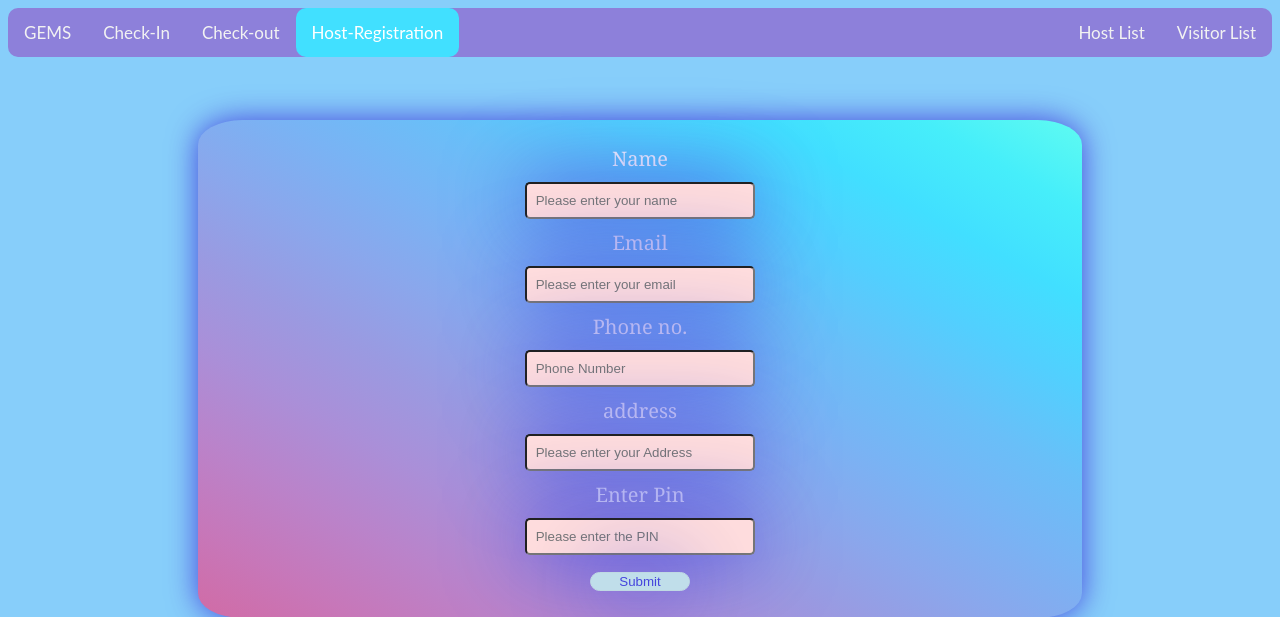
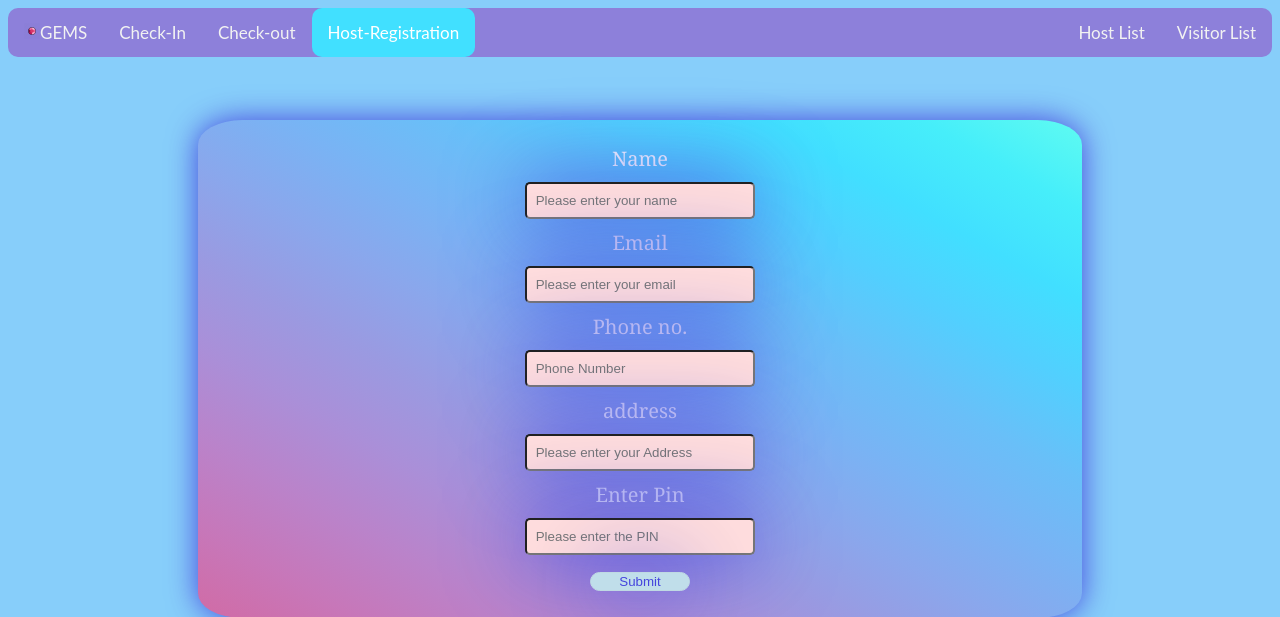
Before and after one commit to shellkore/GEMS, a Flask app: page /host in a window 1280 px wide. Shown: the top 617 px of the page. Run offline with Flask 2, Linux system fonts and the light colour scheme; parts of the project's set-up code (start-up, migrations or seed data) failed here and were passed over.

Commit message:
added icon

```diff
--- a/static/styles/style.css
+++ b/static/styles/style.css
@@ -3,6 +3,9 @@ h1 {
   color: white;
   font-family: Georgia;
   text-shadow: 0px 0px 15px #4444dd;
+}
+img {
+  height: 20px;
 }
 p {
   text-align: center;
@@ -54,6 +57,12 @@ p {
   font-size: 17px;
 }
 
+
+.icon {
+  height: 16px;
+
+}
+
 /* Change the color of links on hover */
 .topnav a:hover {
   background-color: #ddd;
@@ -69,6 +78,7 @@ p {
 .topnav-right {
   float: right;
 }
+
 
 body {
   background-color: rgba(135, 206, 250);
--- a/templates/checkin.html
+++ b/templates/checkin.html
@@ -7,7 +7,7 @@
 <body>
 
   <div class="topnav">
-  <a href="/">GEMS</a>
+  <a href="/"><img src="static/gem.png" class="icon">GEMS</a>
   <a class='active' href="{{ url_for('checkin') }}">Check-In</a>
   <a href="{{ url_for('checkout') }}">Check-out</a>
   <a href="{{ url_for('host') }}">Host-Registration</a>
--- a/templates/checkout.html
+++ b/templates/checkout.html
@@ -6,7 +6,7 @@
 
 <body>
 <div class="topnav">
-  <a href="/">GEMS</a>
+  <a href="/"><img src="static/gem.png" class="icon">GEMS</a>
   <a href="{{ url_for('checkin') }}">Check-In</a>
   <a class='active' href="{{ url_for('checkout') }}">Check-out</a>
   <a href="{{ url_for('host') }}">Host-Registration</a>
--- a/templates/home.html
+++ b/templates/home.html
@@ -1,11 +1,14 @@
 <!DOCTYPE html>
 <html>
 <head>
+	<title>G.E.M.S.</title>
   <link rel="stylesheet" type="text/css" href="{{ url_for('static',filename='styles/style.css') }}">
 </head>
 
 <body>
-  </div>
+	<div class = "heading">
+	<h1>G.E.M.S.</h1>
+	</div>
   <main id="main">
   	 <h1><a href = "/pin"><button>REGISTER-HOST</button></a></h1>
     <h1><a href = "/checkin"><button>CHECK-IN</button></a></h1>
--- a/templates/host.html
+++ b/templates/host.html
@@ -7,7 +7,7 @@
 <body>
 
   <div class="topnav">
-  <a href="/">GEMS</a>
+  <a href="/"><img src="static/gem.png" class="icon">GEMS</a>
   <a  href="{{ url_for('checkin') }}">Check-In</a>
   <a href="{{ url_for('checkout') }}">Check-out</a>
   <a class='active' href="{{ url_for('host') }}">Host-Registration</a>
--- a/templates/viewH.html
+++ b/templates/viewH.html
@@ -6,6 +6,7 @@
    <body>
 
 <div class="topnav">
+  <a href="/"><img src="static/gem.png" class="icon">GEMS</a>
   <a  href="{{ url_for('checkin') }}">Check-In</a>
   <a href="{{ url_for('checkout') }}">Check-out</a>
   <a href="{{ url_for('host') }}">Host-Registration</a>
--- a/templates/viewV.html
+++ b/templates/viewV.html
@@ -6,6 +6,7 @@
    <body>
 
   <div class="topnav">
+    <a href="/"><img src="static/gem.png" class="icon">GEMS</a>
   <a  href="{{ url_for('checkin') }}">Check-In</a>
   <a href="{{ url_for('checkout') }}">Check-out</a>
   <a href="{{ url_for('host') }}">Host-Registration</a>
```
Also changed, not shown: static/gem.png (added).
